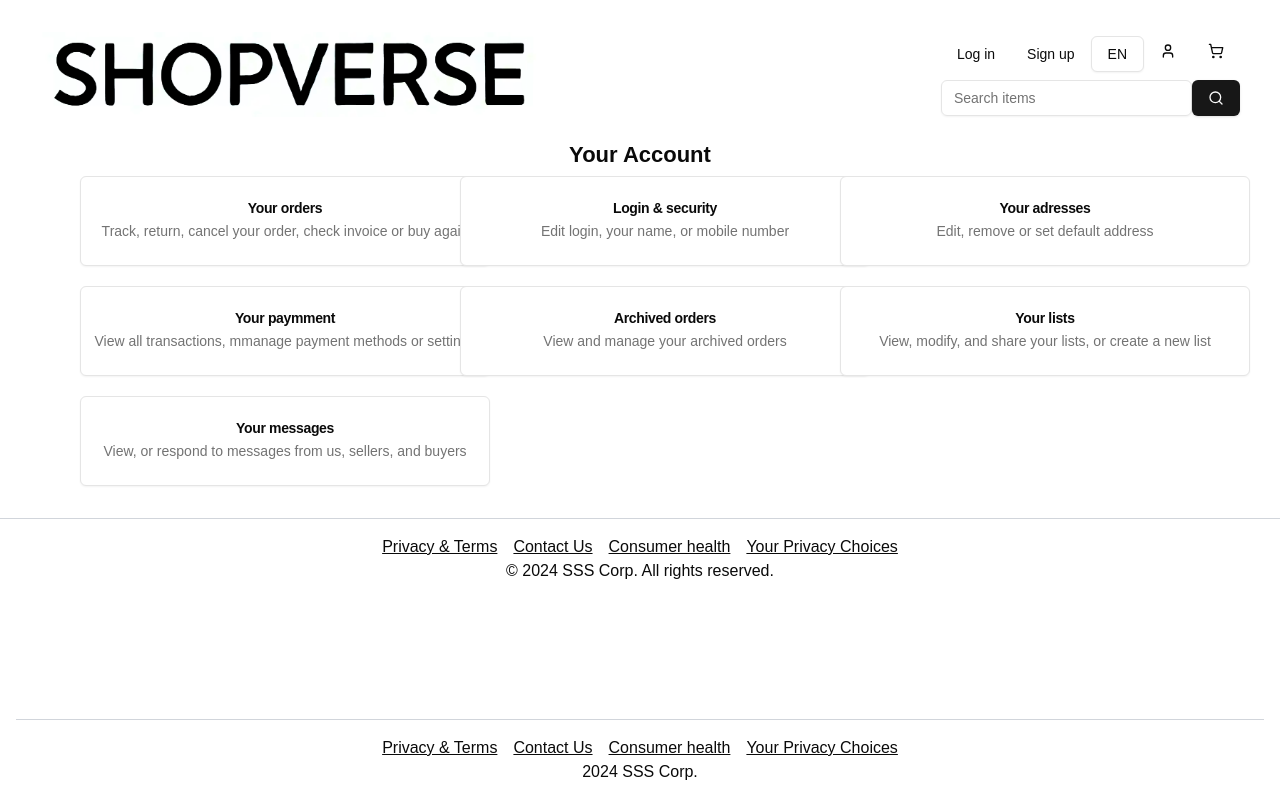
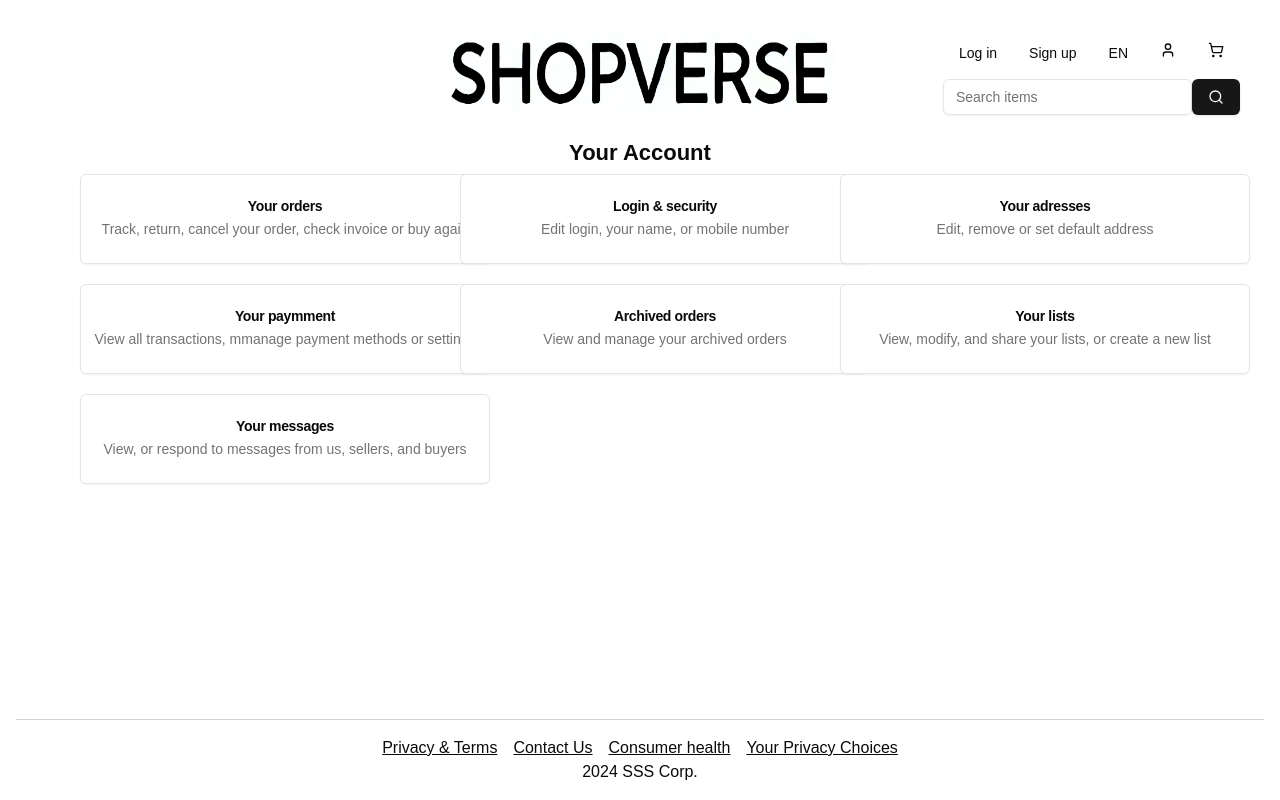
Before and after one commit to kumakichi3173/shopverse-ui, a Next.js app: page /account in a window 1280 px wide. Built offline with nearby package versions, Linux system fonts and the light colour scheme.

Commit message:
improved the layout

```diff
--- a/src/app/account/page.tsx
+++ b/src/app/account/page.tsx
@@ -99,17 +99,6 @@ export default function Account() {
                     {/* Placeholder for empty space */}
                 </div>
             </div>
-
-            <footer className="text-center py-4 mt-auto">
-                <div className="border-t border-gray-300 my-4"></div>
-                <div className="flex gap-4 justify-center">
-                    <Link className={styles.footermenu} href="/privacy&terms">Privacy & Terms</Link>
-                    <Link className={styles.footermenu} href="/contactUs">Contact Us</Link>
-                    <Link className={styles.footermenu} href="/changeRegion">Consumer health</Link>
-                    <Link className={styles.footermenu} href="/changeRegion">Your Privacy Choices</Link>
-                </div>
-                <p>&copy; 2024 SSS Corp. All rights reserved.</p>
-            </footer>
         </>
     );
 };
--- a/src/app/components/common/Header.tsx
+++ b/src/app/components/common/Header.tsx
@@ -13,22 +13,26 @@
 import { Search, User } from "lucide-react";
 import { Button } from "@/components/ui/button";
 import { Input } from "@/components/ui/input";
-import { Heart, ShoppingCart } from "lucide-react";
+import { ShoppingCart } from "lucide-react";
 import Image from "next/image";
 import Link from "next/link";
-import { Dialog, DialogContent, DialogDescription, DialogHeader, DialogTitle, DialogTrigger } from "@/components/ui/dialog";
 import LogInModal from "../feature/login/LogInModal";
 import LanguageSelection from "../feature/language/LanguageSelection";
 
 export default function Header() {
     return (
-        <div className="flex justify-between px-10 pt-8 pb-4">
-            <Link href="/">
+        <div className="grid grid-cols-3 px-10 pt-8 pb-4">
+            <div>
+            </div>
+            <Link className="flex justify-center" href="/">
                 <Image
-                    src="/SHOPVERSE_logo.png" // Image path in the `public` folder
+                    // Image path in the `public` folder
+                    src="/SHOPVERSE_logo.png"
                     alt="Example Image"
-                    width={500} // Set the width
-                    height={100} // Set the height
+                    // Set the width
+                    width={500}
+                    // Set the height
+                    height={100}
                 />
             </Link>
             <div className="flex items-center justify-self-end">
--- a/src/app/components/feature/language/LanguageSelection.tsx
+++ b/src/app/components/feature/language/LanguageSelection.tsx
@@ -27,7 +27,7 @@ export default function LanguageSelection() {
         <Popover open={open} onOpenChange={setOpen}>
             <PopoverTrigger asChild>
                 <Button
-                    variant="outline"
+                    variant="ghost"
                     role="combobox"
                     aria-expanded={open}
                     className="justify-between"
```
